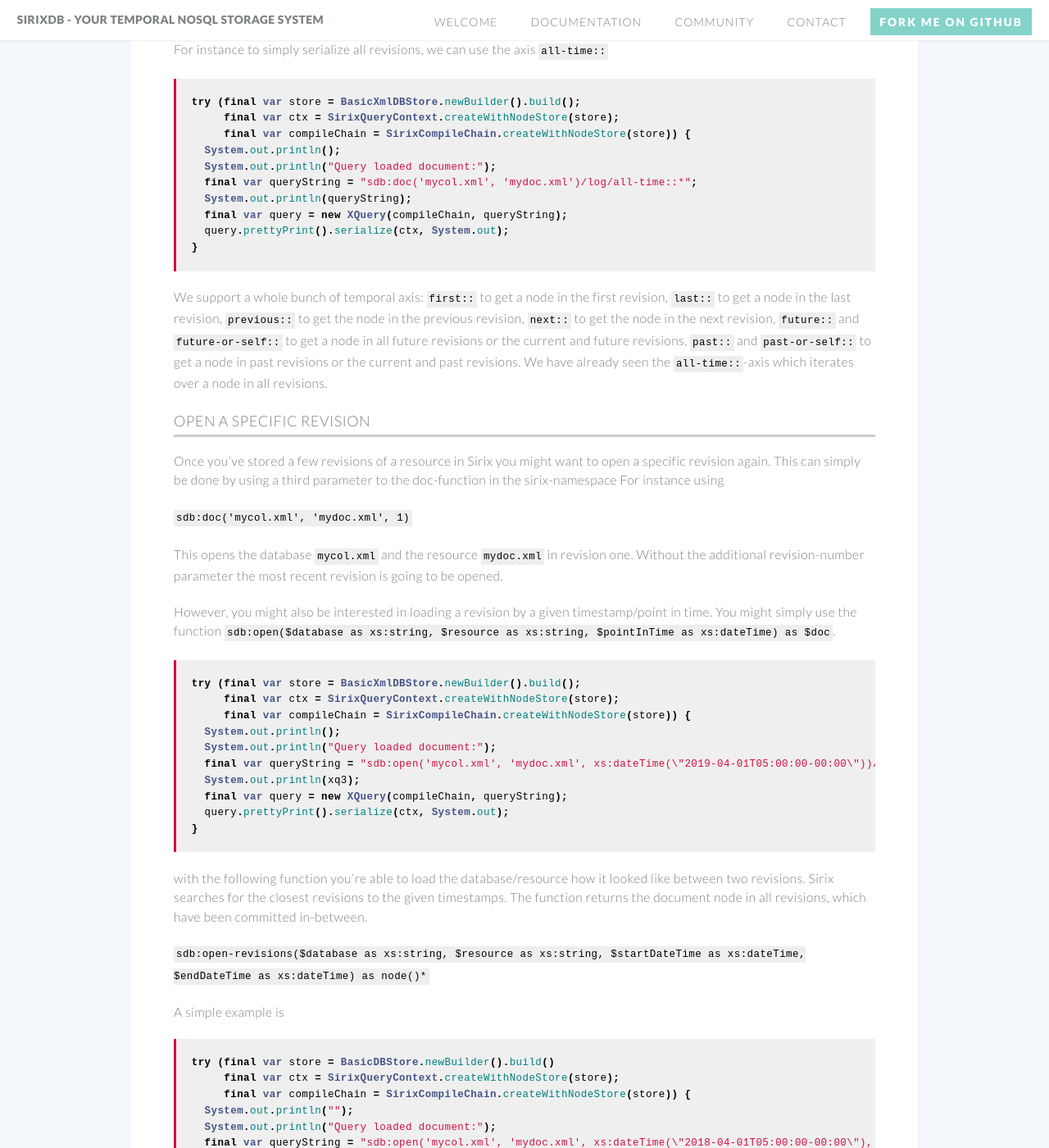
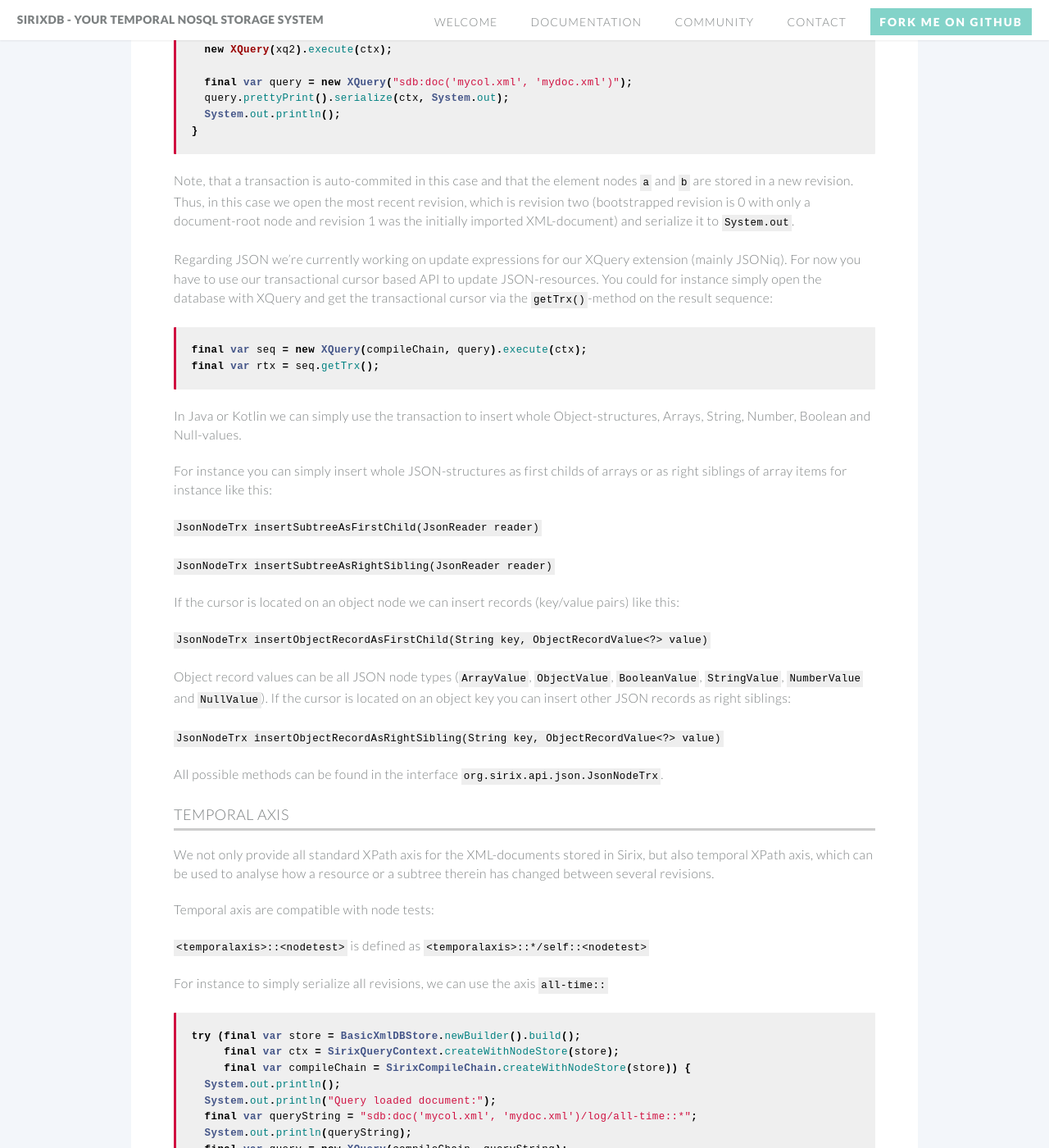
Before and after one commit to sirixdb/sirixdb.github.io, a Jekyll site: the page built from xml-xquery-api.md, in a window 1280 px wide and 1400 px high, scrolled down 4682 px. Shown: the whole window at 82% size. Built offline with Jekyll 4.4.1, drawn with Linux system fonts in a browser that asks for light colours; our own code applies the rules of GitHub Pages for plain Markdown files; some of the changed text lies outside the part shown.

Commit message:
Update xml-xquery-api.md

````diff
--- a/xml-xquery-api.md
+++ b/xml-xquery-api.md
@@ -149,6 +149,24 @@ try (final var store = BasicJsonDBStore.newBuilder().build();
 
 In this case the resource is simply added to the `mycol.jn` database as `mydoc.jn`.
 
+You can open the stored resources again, either via a jn:collection(...) function to retrieve all resources in a database:
+
+```java
+final var ctx = SirixQueryContext.createWithNodeStore(store);
+final var query = "for $doc in jn:collection('mydocs.col') return $doc";
+new XQuery(query).prettyPrint().serialize(ctx, System.out);
+```
+
+or via `jn:doc(xs:string, xs:string, xs:int) as json-item()`, which is almost identical as the version to open XML-resources. The first parameter is the database to open, the second parameter the resource and the last one is the optional revision to open (without the last parameter it opens the most recent revision).
+
+For instance if we have stored the following very simple JSON-string as a resource in Sirix `{"sirix":{"revisionNumber":1}}`, then you can retrieve the revisionNumber simply via:
+
+`jn:doc('mycol.jn','mydoc.jn')=>sirix=>revisionNumber`
+
+This shows the `deref`-operator `=>` which is used to select object/record values by their key name.
+
+We'll save other JSON-stuff for later on. But first we want to show how to update XML- and JSON-resources.
+
 ### Update the resource
 
 In order to update a resource you're able to use XQuery Update statements. First we load an XML-document again into a `database/resource` whereas the database is named `mycol.xml` and the resource `mydoc.xml`. Then we open the database/resource again in their most recent revision and insert an XML fragment (`<a><b/></a>`) as a first child into the root element log. The result is serialized to `STDOUT` again.
@@ -181,6 +199,31 @@ try (final var store = BasicXmlDBStore.newBuilder().build();
 }
 ```
 Note, that a transaction is auto-commited in this case and that the element nodes `a` and `b` are stored in a new revision. Thus, in this case we open the most recent revision, which is revision two (bootstrapped revision is 0 with only a document-root node and revision 1 was the initially imported XML-document) and serialize it to `System.out`.
+
+Regarding JSON we're currently working on update expressions for our XQuery extension (mainly JSONiq). For now you have to use our transactional cursor based API to update JSON-resources. You could for instance simply open the database with XQuery and get the transactional cursor via the `getTrx()`-method on the result sequence:
+
+```java
+final var seq = new XQuery(compileChain, query).execute(ctx);
+final var rtx = seq.getTrx();
+```
+
+In Java or Kotlin we can simply use the transaction to insert whole Object-structures, Arrays, String, Number, Boolean and Null-values.
+
+For instance you can simply insert whole JSON-structures as first childs of arrays or as right siblings of array items for instance like this:
+
+`JsonNodeTrx insertSubtreeAsFirstChild(JsonReader reader)`
+
+`JsonNodeTrx insertSubtreeAsRightSibling(JsonReader reader)`
+
+If the cursor is located on an object node we can insert records (key/value pairs) like this:
+
+`JsonNodeTrx insertObjectRecordAsFirstChild(String key, ObjectRecordValue<?> value)`
+
+Object record values can be all JSON node types (`ArrayValue`, `ObjectValue`, `BooleanValue`, `StringValue`, `NumberValue` and `NullValue`). If the cursor is located on an object key you can insert other JSON records as right siblings:
+
+`JsonNodeTrx insertObjectRecordAsRightSibling(String key, ObjectRecordValue<?> value)`
+
+All possible methods can be found in the interface `org.sirix.api.json.JsonNodeTrx`.
 
 ### Temporal axis
 We not only provide all standard XPath axis for the XML-documents stored in Sirix, but also temporal XPath axis, which can be used to analyse how a resource or a subtree therein has changed between several revisions.
````
